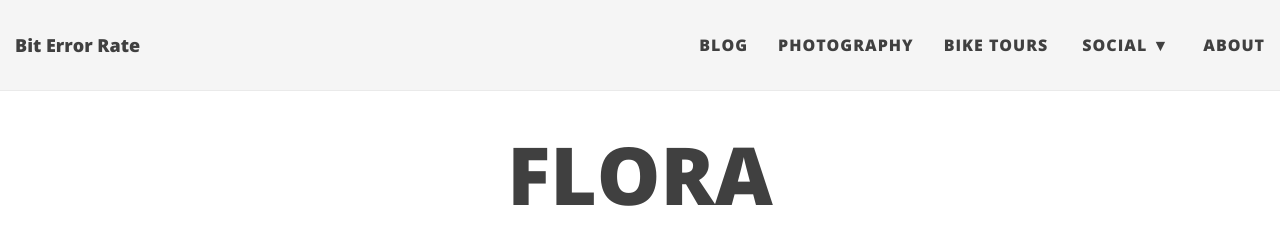
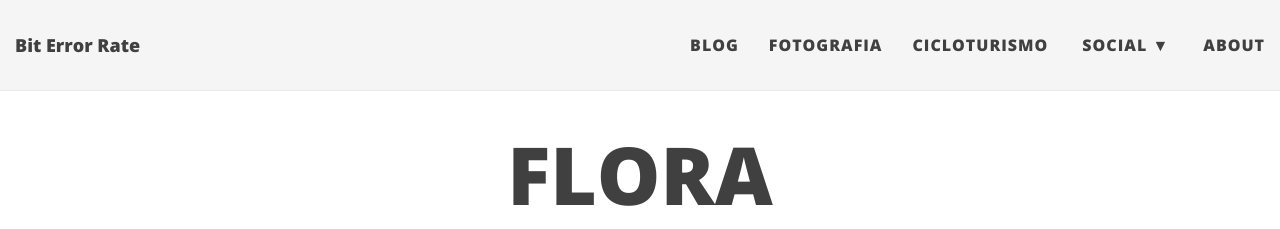
Before and after one commit to michelesanges/michelesanges.github.io, a Jekyll site: the page built from _photocollections/01-flora.markdown, in a window 1280 px wide. Shown: the top 229 px of the page. Built offline with Jekyll 4.4.1, drawn with Linux system fonts in a browser that asks for light colours; nearby versions of some CDN libraries.

Commit message:
Modifiche album.

```diff
--- a/_config.yml
+++ b/_config.yml
@@ -36,8 +36,8 @@ social:
 # List of links in the navigation bar
 navbar-links:
   Blog: "blog"
-  Photography: "fotografia"
-  Bike tours: "cicloturismo"
+  Fotografia: "fotografia"
+  Cicloturismo: "cicloturismo"
   Social:
     - Facebook: "https://www.facebook.com/sanges.michele"
     - Anobii: "http://www.anobii.com/michelesanges/profile"
--- a/_photocollections/01-flora.markdown
+++ b/_photocollections/01-flora.markdown
@@ -7,9 +7,10 @@ short-description: this is the short description
 images:
   - image_path: https://goo.gl/7JUybY
   - image_path: https://goo.gl/tXV6Uo
+  - image_path: https://goo.gl/arjTKp
+  - image_path: https://goo.gl/kGc82p
   - image_path: https://goo.gl/4SXEjH
   - image_path: https://goo.gl/HwqRhu
-  - image_path: https://goo.gl/arjTKp
   - image_path: https://goo.gl/kmzmdF
 ---
 <center>
--- a/_photocollections/02-waiting for the sunlight.markdown
+++ b/_photocollections/02-waiting for the sunlight.markdown
@@ -1,7 +1,6 @@
 ---
 layout: page
 title:  "WAITING FOR THE SUNLIGHT"
-<!-- Visioni al calar della sera -->
 subtitle: Fotografia - Collezioni
 thumbnail-path: https://goo.gl/34YcH2
 short-description: this is the short description
```
